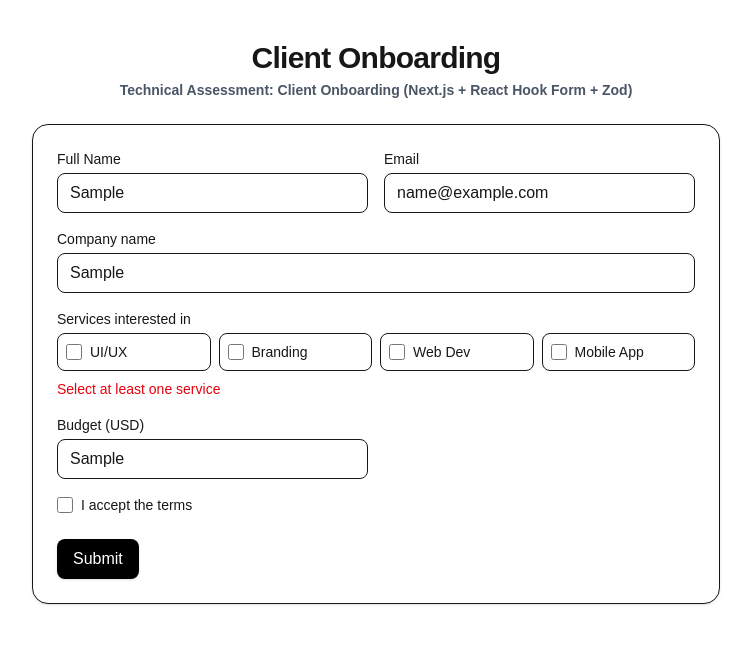
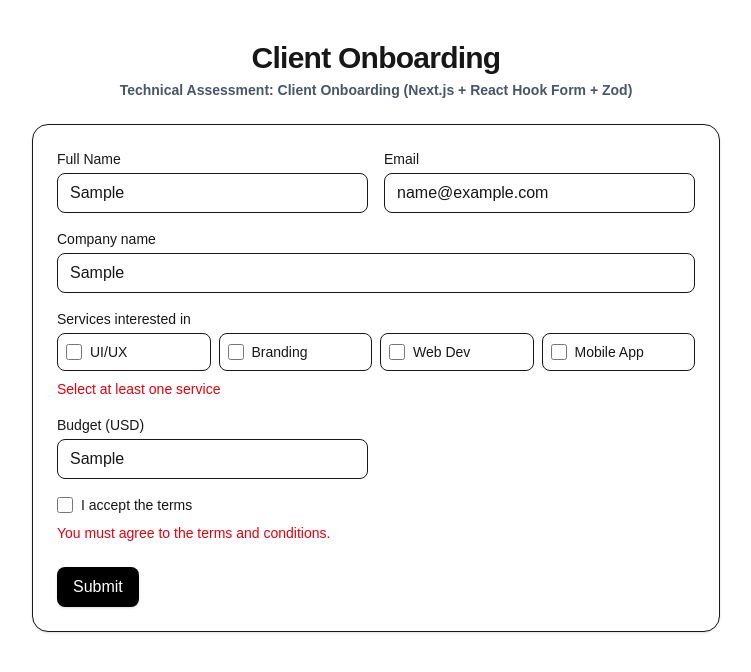
Before and after one commit to akila199910/client-onboarding-form-simple, a Next.js app: page / in a window 1280 px wide. Both pictures are taken after typing "Sample", "name@example.com", "Sample", "Sample" into the empty fields and a click on the button "Submit". Shown: the top 672 px of the page, without its empty margins (264-1015 px from the left). Built offline with nearby package versions, Linux system fonts and the light colour scheme.

Commit message:
add acceptTerms button with validation

```diff
--- a/src/app/lib/validation.ts
+++ b/src/app/lib/validation.ts
@@ -36,7 +36,14 @@ export const OnboardSchema = z.object({
     .max(1_000_000, "Maximum is 1,000,000")
     .optional(),
 
-  acceptTerms: z.literal(true, { errorMap: () => ({ message: "You must accept the terms" }) }),
+    acceptTerms: z
+    .boolean({
+      required_error: "You must agree to the terms and conditions.",
+      invalid_type_error: "You must agree to the terms and conditions.",
+    })
+    .refine((val) => val === true, {
+      message: "You must agree to the terms and conditions.",
+    }),
 });
 
 export type OnboardInput = z.infer<typeof OnboardSchema>;
--- a/src/app/page.tsx
+++ b/src/app/page.tsx
@@ -129,10 +129,18 @@ export default function Page() {
         </div>
 
         <label className="flex items-center gap-2">
-          <input type="checkbox" className="h-4 w-4" {...register("acceptTerms")} />
-          <span className="text-sm">I accept the terms</span>
-        </label>
-
+            <input
+              type="checkbox"
+              className="h-4 w-4"
+              {...register("acceptTerms", { valueAsBoolean: true })}
+            />
+            <span className="text-sm">I accept the terms</span>
+          </label>
+          {errors.acceptTerms?.message && (
+            <p role="alert" className="-mt-2 text-sm text-red-600">
+              {errors.acceptTerms.message}
+            </p>
+          )}
 
         <div className="pt-2">
           <button
```
